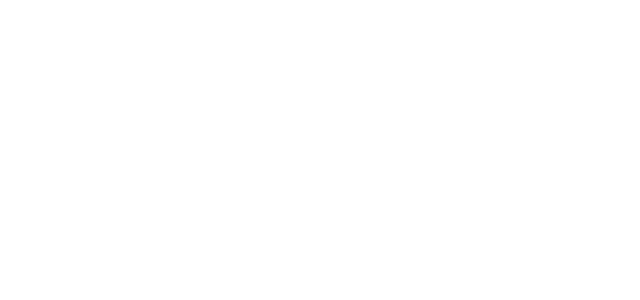
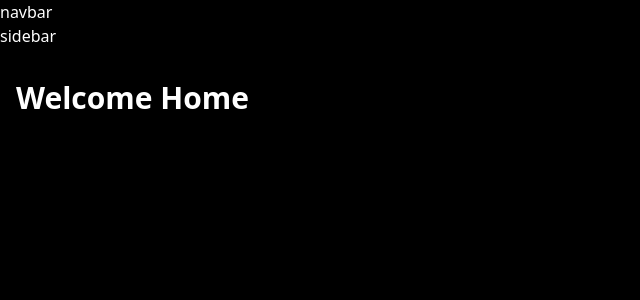
Before and after one commit to DevKasun/velsor-crm-dashboard, a React (Vite) app: page / in a window 1280 px wide. Shown: the top 300 px of the page, without its empty margins (0-640 px from the left). Built offline with nearby package versions, Linux system fonts and the light colour scheme.

Commit message:
Add Sidebar to MainLayout and set dark background

```diff
--- a/src/index.css
+++ b/src/index.css
@@ -1,5 +1,5 @@
 @import "tailwindcss";
 
 html {
-    @apply text-white;
+    @apply text-white bg-black;
 }
--- a/src/layouts/MainLayout.tsx
+++ b/src/layouts/MainLayout.tsx
@@ -1,11 +1,13 @@
 import { Outlet } from 'react-router';
 import Navbar from '../components/navbar/navbar';
+import Sidebar from '../components/sidebar/sidebar';
 
 const MainLayout = () => {
 	return (
-		<div>
+		<div className='min-h-screen'>
 			<Navbar />
 			<main>
+				<Sidebar />
 				<Outlet />
 			</main>
 		</div>
```
